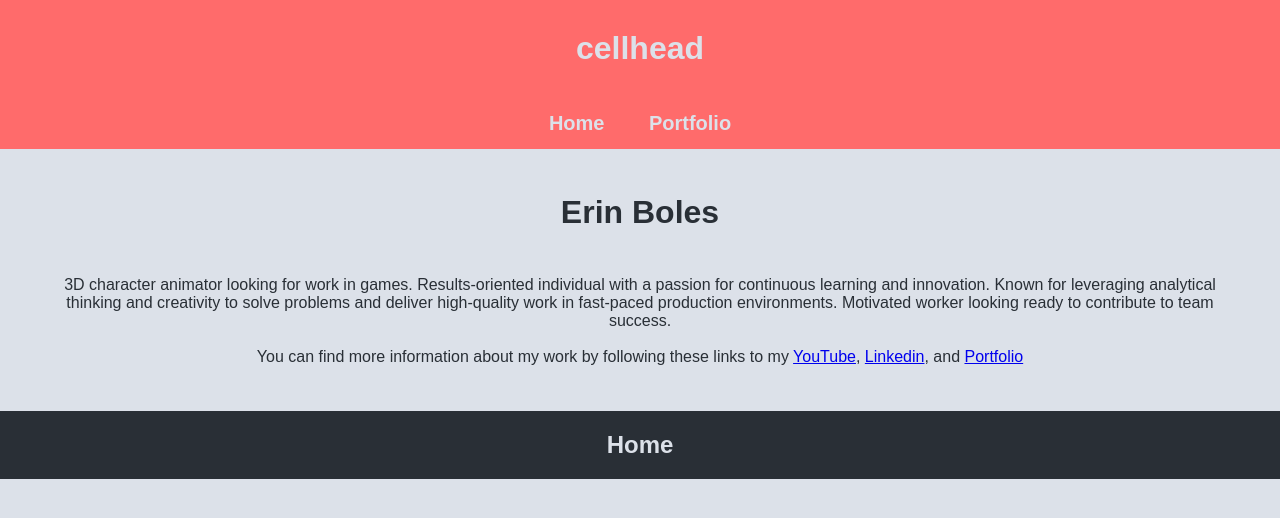
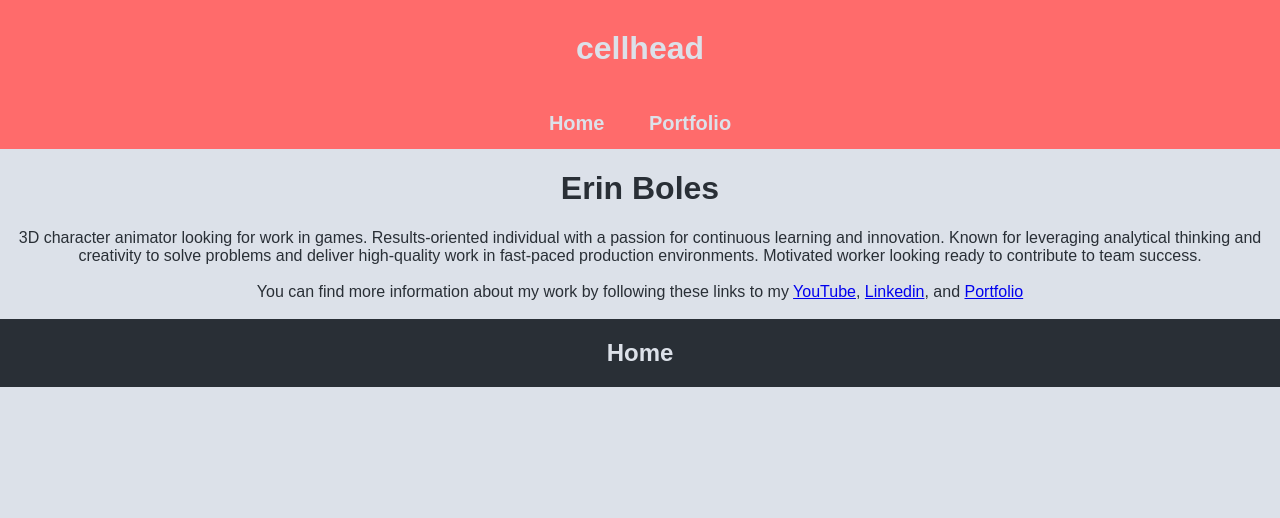
Before and after one commit to cellhead/cellhead.github.io, a Jekyll site: the page index.html, which Jekyll copies as it is, in a window 1280 px wide. Shown: the top 518 px of the page. Built offline with Jekyll 4.4.1, drawn with Linux system fonts in a browser that asks for light colours.

Commit message:
css size editing 1

```diff
--- a/_includes/style.css
+++ b/_includes/style.css
@@ -58,7 +58,7 @@ body{
 .content{
     color: var(--text-dark);
     text-align: center;
-    margin: 5vmin;
+    margin: 2vmin;
   }
 .p{
   margin: 10vmax;
```
